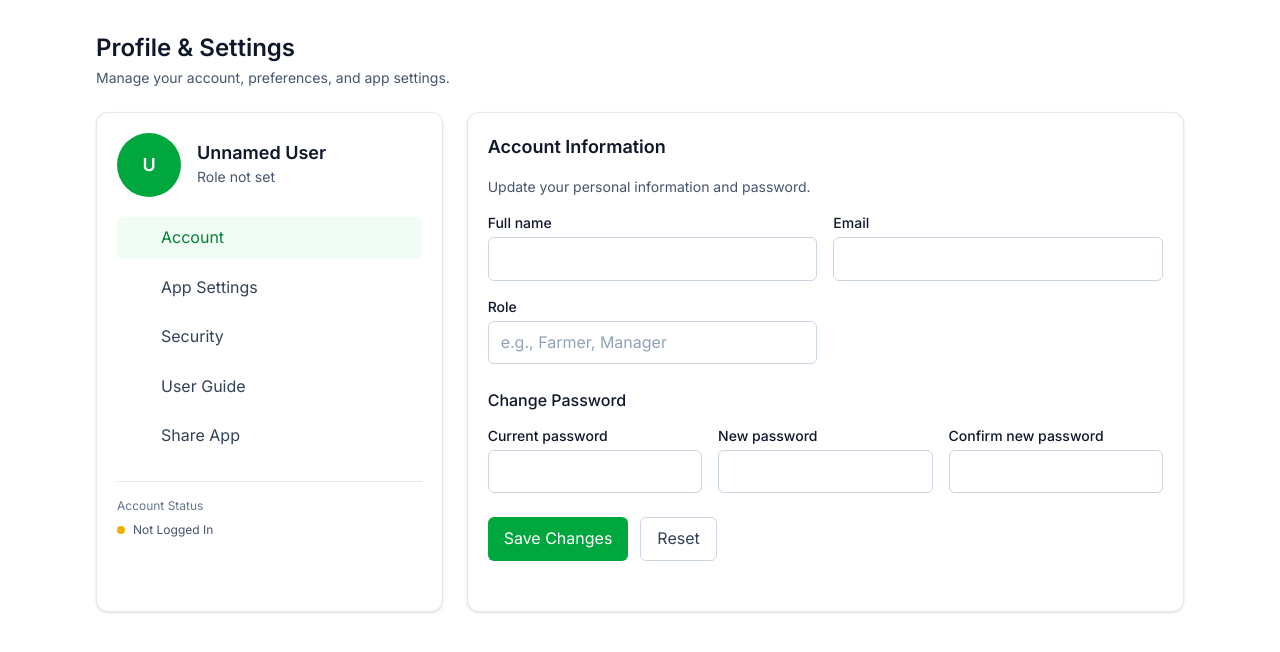
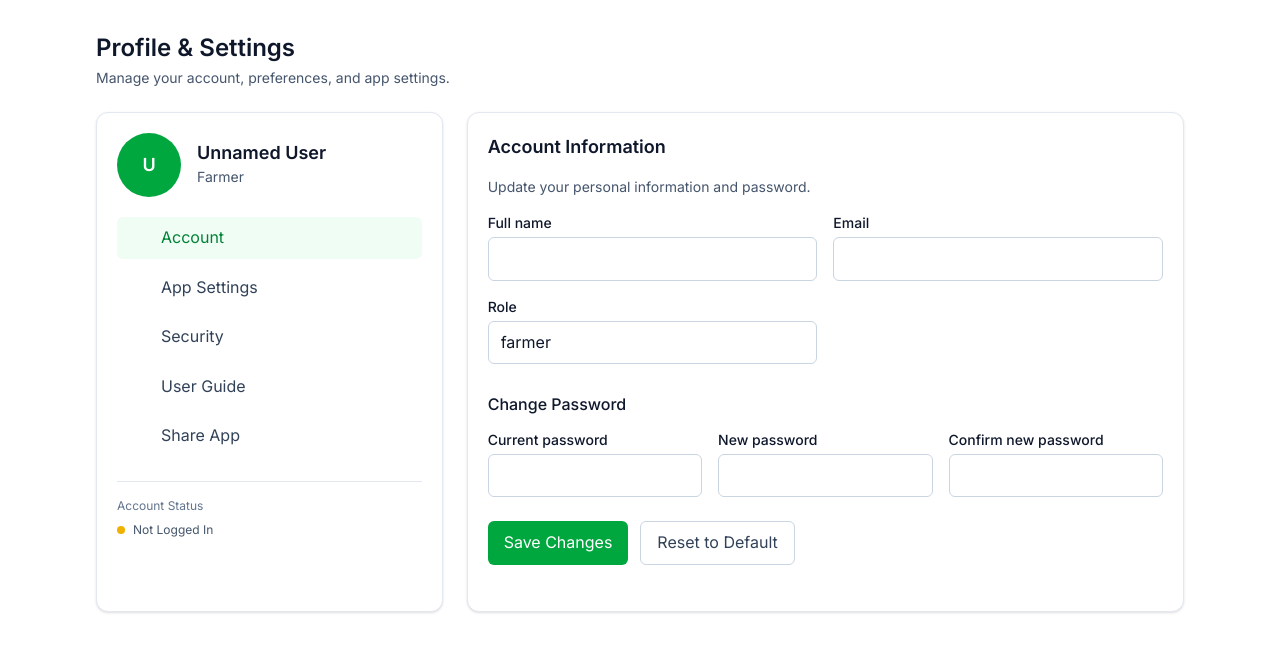
Before and after one commit to llaight/CropTech-Website, a Next.js app in the folder frontend/: page /profile in a window 1280 px wide. Shown: the top 652 px of the page. Built offline with nearby package versions, Linux system fonts and the light colour scheme; some icons are missing.

Commit message:
Update page.tsx

```diff
--- a/frontend/app/profile/page.tsx
+++ b/frontend/app/profile/page.tsx
@@ -34,14 +34,13 @@ export default function ProfilePage() {
 
   const [formName, setFormName] = useState("");
   const [formEmail, setFormEmail] = useState("");
-  const [formRole, setFormRole] = useState("");
+  const [formRole, setFormRole] = useState("farmer");
   const [formPassword, setFormPassword] = useState("");
   const [formNewPassword, setFormNewPassword] = useState("");
   const [formConfirmPassword, setFormConfirmPassword] = useState("");
 
   const [settings, setSettings] = useState<Settings>({ units: "metric" });
   const [securitySettings, setSecuritySettings] = useState({
-    twoFactorAuth: false,
     sessionTimeout: "30",
     saveLogin: false,
   });
@@ -55,7 +54,7 @@ export default function ProfilePage() {
         setUser(parsed);
         setFormName(parsed.name || "");
         setFormEmail(parsed.email || "");
-        setFormRole(parsed.role || "");
+        setFormRole(parsed.role || "farmer");
       }
     } catch {}
 
@@ -85,7 +84,6 @@ export default function ProfilePage() {
       if (response.ok) {
         const data = await response.json();
         setSecuritySettings({
-          twoFactorAuth: data.security?.twoFactorAuth || false,
           sessionTimeout: data.security?.sessionTimeout?.toString() || "30",
           saveLogin: data.security?.saveLogin || false,
         });
@@ -113,7 +111,6 @@ export default function ProfilePage() {
           Authorization: `Bearer ${token}`
         },
         body: JSON.stringify({
-          twoFactorAuth: securitySettings.twoFactorAuth,
           sessionTimeout: parseInt(securitySettings.sessionTimeout),
           saveLogin: securitySettings.saveLogin,
         }),
@@ -199,7 +196,7 @@ export default function ProfilePage() {
       }
     }
 
-    const newUser: any = { ...(user || {}), name: formName.trim(), email: formEmail.trim(), role: formRole.trim() };
+    const newUser: any = { ...(user || {}), name: formName.trim(), email: formEmail.trim(), role: "farmer" };
     if (newPass) {
       const token = localStorage.getItem("token");
       if (token) {
@@ -289,7 +286,7 @@ export default function ProfilePage() {
               <Avatar name={user?.name} />
               <div>
                 <h2 className={`text-lg font-semibold ${headingText}`}>{user?.name || "Unnamed User"}</h2>
-                <p className={`text-sm ${mutedText}`}>{user?.role || "Role not set"}</p>
+                <p className={`text-sm ${mutedText}`}>{user?.role || "Farmer"}</p>
                 <p className={`text-xs ${mutedText} mt-1`}>{user?.email || ""}</p>
               </div>
             </div>
@@ -366,7 +363,13 @@ export default function ProfilePage() {
 
                   <label className="block">
                     <div className={`text-sm font-medium ${headingText}`}>Role</div>
-                    <input value={formRole} onChange={(e) => setFormRole(e.target.value)} placeholder="e.g., Farmer, Manager" className={inputClass} />
+                    <input
+                      value={formRole}
+                      readOnly
+                      className={`${inputClass} bg-gray-100 dark:bg-slate-800 cursor-not-allowed`}
+                      title="Role is fixed to Farmer"
+                    />
+                    <p className="text-xs text-slate-500 dark:text-slate-400 mt-1"></p>
                   </label>
 
                   <div className="md:col-span-2 mt-2">
@@ -396,12 +399,12 @@ export default function ProfilePage() {
                     <button className="px-4 py-2 border border-slate-300 dark:border-slate-700 text-slate-700 dark:text-slate-300 rounded-md hover:bg-slate-50 dark:hover:bg-slate-800 transition-colors" onClick={() => {
                       setFormName(user?.name || "");
                       setFormEmail(user?.email || "");
-                      setFormRole(user?.role || "");
+                      setFormRole("farmer"); // Reset to "farmer"
                       setFormPassword("");
                       setFormNewPassword("");
                       setFormConfirmPassword("");
                     }}>
-                      Reset
+                      Reset to Default
                     </button>
                   </div>
                 </div>
@@ -460,28 +463,6 @@ export default function ProfilePage() {
                 <p className={`text-sm ${mutedText} mb-4`}>Manage your account security and privacy.</p>
 
                 <div className="space-y-6">
-                  <div className="flex items-center justify-between">
-                    <div>
-                      <div className={`text-sm font-medium ${headingText}`}>Two-Factor Authentication</div>
-                      <div className={`text-xs ${mutedText}`}>Add an extra layer of security to your account</div>
-                    </div>
-                    <div className="relative">
-                      <input
-                        type="checkbox"
-                        checked={securitySettings.twoFactorAuth}
-                        onChange={(e) => setSecuritySettings({ ...securitySettings, twoFactorAuth: e.target.checked })}
-                        className="sr-only"
-                        id="toggle-2fa"
-                      />
-                      <label
-                        htmlFor="toggle-2fa"
-                        className={`block w-12 h-6 rounded-full cursor-pointer transition-colors ${securitySettings.twoFactorAuth ? 'bg-green-600' : 'bg-slate-300 dark:bg-slate-700'}`}
-                      >
-                        <span className={`block w-5 h-5 mt-0.5 ml-0.5 rounded-full bg-white transition-transform ${securitySettings.twoFactorAuth ? 'transform translate-x-6' : ''}`}></span>
-                      </label>
-                    </div>
-                  </div>
-
                   <div>
                     <div className={`text-sm font-medium mb-2 ${headingText}`}>Session Timeout</div>
                     <select
@@ -541,7 +522,6 @@ export default function ProfilePage() {
                   </button>
                   <button className="px-4 py-2 border border-slate-300 dark:border-slate-700 text-slate-700 dark:text-slate-300 rounded-md hover:bg-slate-50 dark:hover:bg-slate-800 transition-colors" onClick={() => {
                     setSecuritySettings({
-                      twoFactorAuth: false,
                       sessionTimeout: "30",
                       saveLogin: false,
                     });
@@ -692,7 +672,6 @@ export default function ProfilePage() {
                             <li>Secure login and authentication</li>
                             <li>Email verification for new accounts</li>
                             <li>Protected user sessions</li>
-                            <li>Two-factor authentication option</li>
                             <li>Session timeout controls</li>
                           </ul>
                         </div>
```
